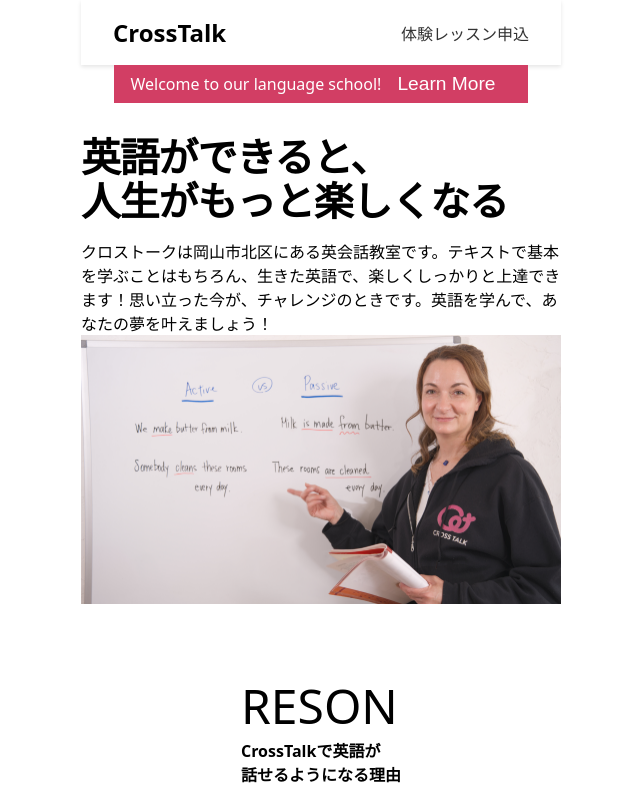
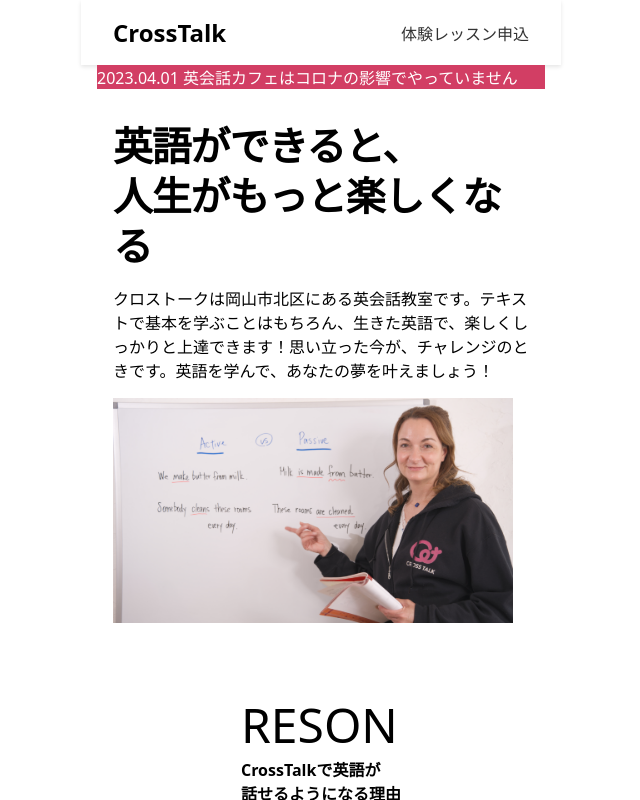
Before and after one commit to nyon3/CrossTalk-English, a Next.js app: page / in a window 1280 px wide. Shown: the top 800 px of the page, without its empty margins (239-879 px from the left). Built offline with nearby package versions, Linux system fonts and the light colour scheme.

Commit message:
Adjust banner design

```diff
--- a/components/UI/Banner/index.js
+++ b/components/UI/Banner/index.js
@@ -3,10 +3,9 @@
 const Banner = () => {
   return (
     <div className={styles.banner}>
-      <div className={styles.container}>
-        <p className={styles.message}>Welcome to our language school!</p>
-        <button className={styles.button}>Learn More</button>
-      </div>
+      <p className={styles.message}>
+        2023.04.01 英会話カフェはコロナの影響でやっていません
+      </p>
     </div>
   );
 };
--- a/components/UI/Banner/styles.module.css
+++ b/components/UI/Banner/styles.module.css
@@ -1,5 +1,6 @@
 .banner {
   background-color: #d23e64;
+  width: 100%;
 }
 
 .container {
--- a/pages/index.js
+++ b/pages/index.js
@@ -37,10 +37,10 @@
           <Image
             src={heroPic}
             alt="tes"
-            width={1000}
-            height={1000}
+            width={800}
+            height={800}
             style={{
-              maxWidth: "30rem",
+              maxWidth: "25rem",
               height: "auto",
             }}
           />
--- a/styles/Home.module.css
+++ b/styles/Home.module.css
@@ -298,6 +298,12 @@
   margin-bottom: 2rem;
   border-radius: 0.3rem;
 }
+.jumbotron h1 {
+  line-height: 1.25;
+}
+.jumbotron p {
+  margin-bottom: 1rem;
+}
 
 /* section tag is for span tags that including title and description */
 .section_heading span {
```
